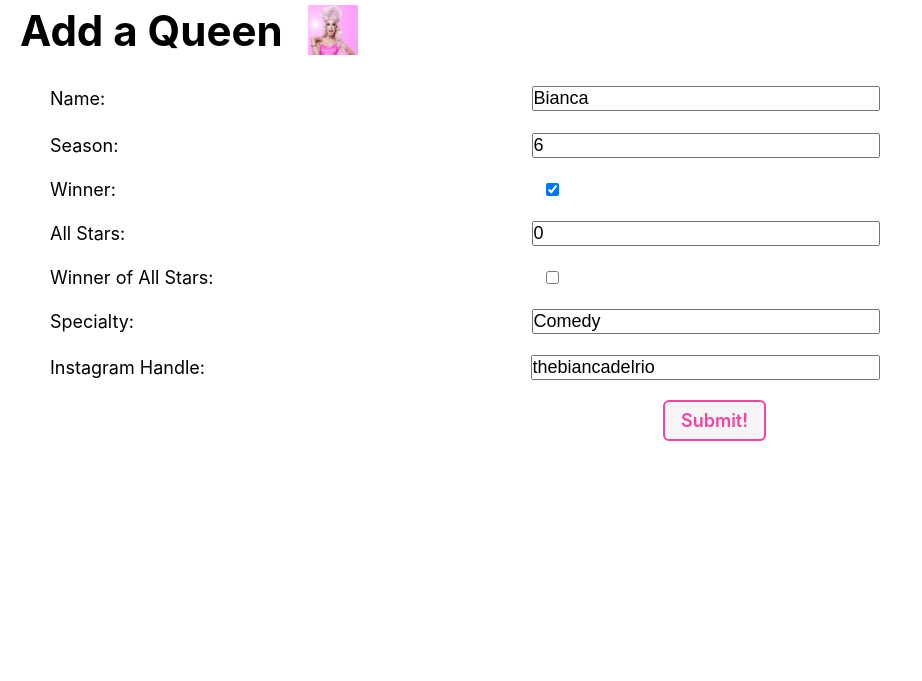
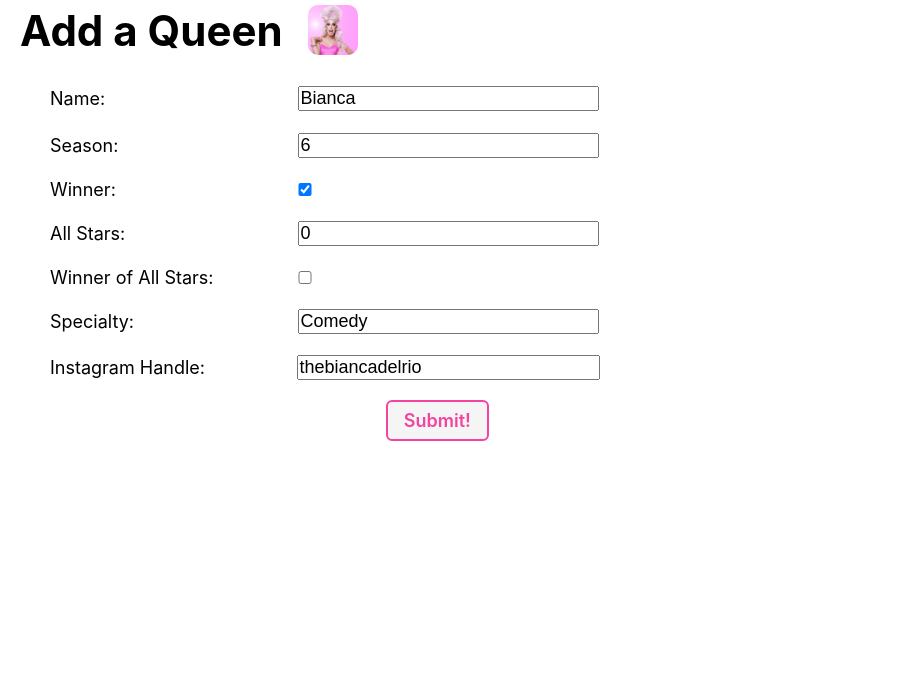
Before and after one commit to EleahBurman/drag-queen-collector, a Django app: page /dragqueens/create/ in a window 1280 px wide. Shown: the part 75-756 px from the top of the page, without its empty margins (0-922 px from the left). Run offline with Django 4.2, Linux system fonts and the light colour scheme; the visitor is signed in with stand-in values (Sample User, id 1).

Commit message:
Align left checkboxes and add border radius to images

```diff
--- a/main_app/static/css/base.css
+++ b/main_app/static/css/base.css
@@ -193,6 +193,10 @@ nav li {
   max-width: 100px;
 }
 
+img {
+  border-radius: 10px;
+}
+
 .aboutcard{
   border: #f543a1 solid 2px;
   box-shadow:  5px 5px 6px -1px #AAA;
--- a/main_app/static/css/form.css
+++ b/main_app/static/css/form.css
@@ -1,19 +1,19 @@
-input[type="checkbox"] {
-  max-width: 5%;
-  float: left;
+.add-performance,
+.add-queen {
+  max-width: 50%;
+  margin: 0;
 }
 
-input[type="text"] {
-  max-width: 50%;
+input[type="checkbox"] {
+  float: left;
+  max-width: 5%;
+  margin: 0;
 }
 
-input[type="url"] {
-  max-width: 50%;
+.field {
+  max-width: 200px;
 }
 
-input[type="number"] {
-  max-width: 50%
-}
 .form-container {
   display: flex;
   flex-direction: column;
@@ -30,11 +30,6 @@ input[type="number"] {
 #left-align{
   display: flex;
   justify-content: flex-start;
-}
-
-#id-winner {
-  order: -1;
-  width: 100%
 }
 
 .left-align {
@@ -76,9 +71,9 @@ td > textarea {
 
 .btn {
   align-self: flex-end;
-  margin-right: 40%;
+  margin-right: 62%;
 }
 
 #performance-btn{
-  margin-right: 50%;
+  margin-right: 65%;
 }
--- a/main_app/templates/main_app/performance_form.html
+++ b/main_app/templates/main_app/performance_form.html
@@ -27,7 +27,7 @@
 </div>
 <form action="" method="post" class="form-container" autocomplete="off">
   {% csrf_token %}
-  <table>
+  <table class="add-performance">
     {{ form.as_table }}
   </table>
   <button type="submit" class="btn submit" id="performance-btn">Submit!</button>
```
